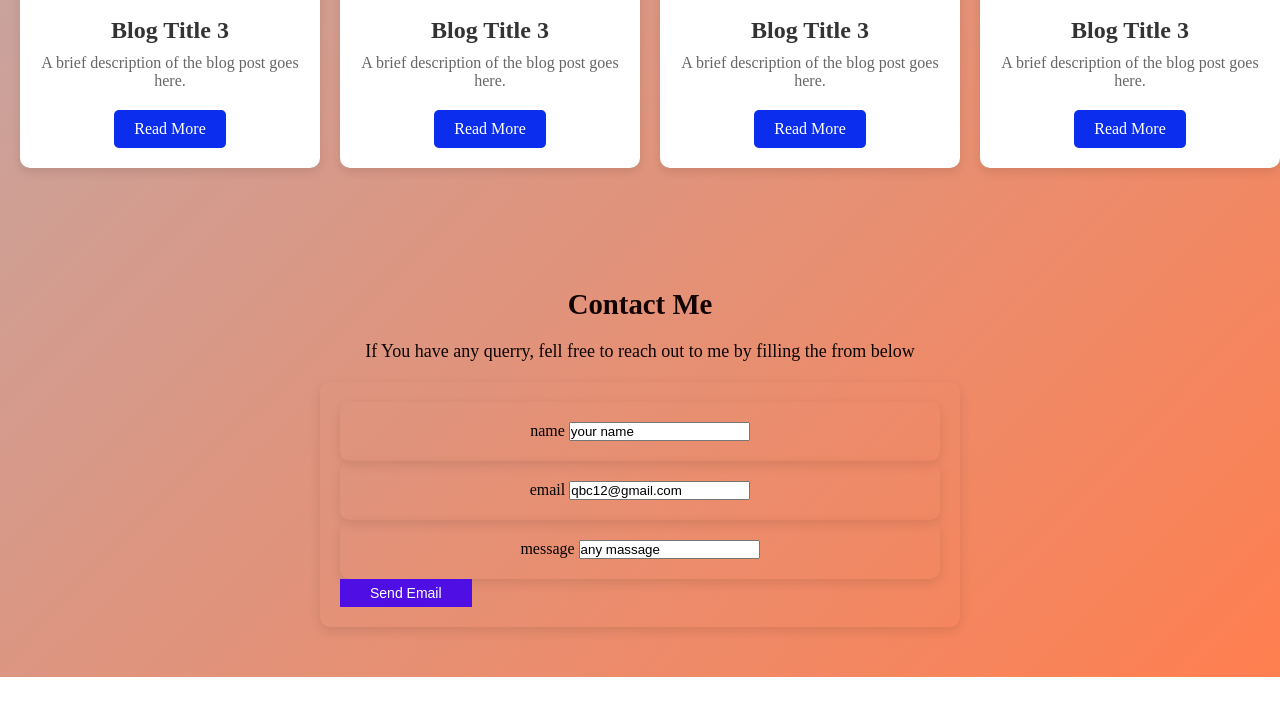
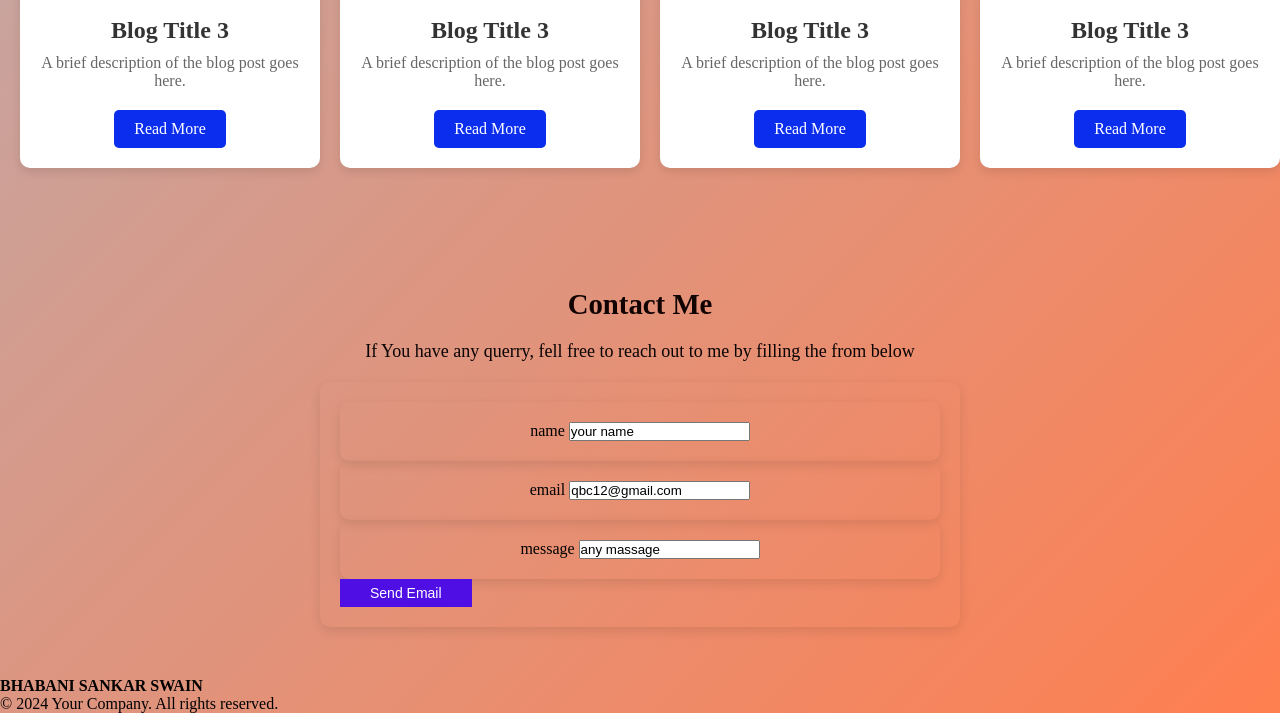
Before and after one commit to Bhabani230/portfolio, a plain HTML site: page index.html in a window 1280 px wide. Shown: the part 2404-3117 px from the top of the page. Before the commit the page ends 3081 px from the top, so only its background shows below. Drawn offline with nearby package versions, Linux system fonts and the light colour scheme.

Commit message:
add fotter

```diff
--- a/index.html
+++ b/index.html
@@ -256,6 +256,13 @@
     </section>
 </section>
     <script src="contect.js"> </script>
+    <footer>
+        <div class="footer-content">
+            <b>BHABANI SANKAR SWAIN</b>
+            <p>&copy; 2024 Your Company. All rights reserved.</p>
+
+        </div>
+    </footer>
 
 
 </body>
```
